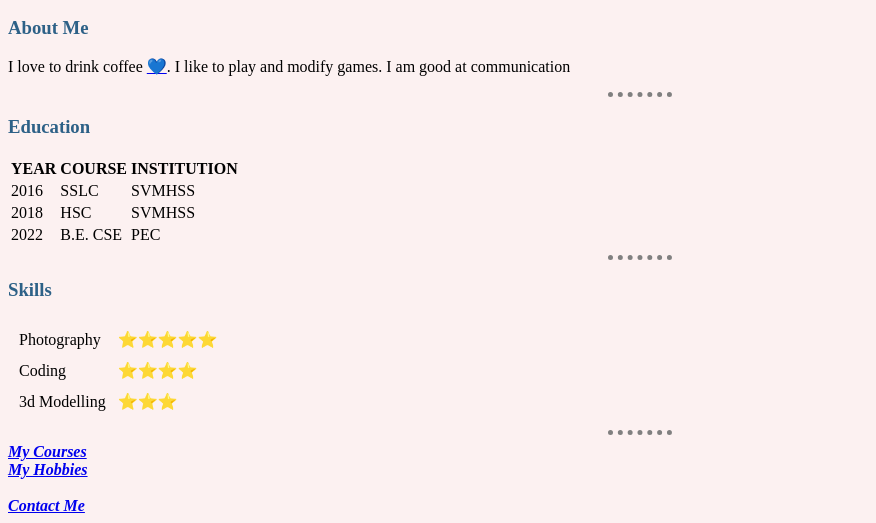
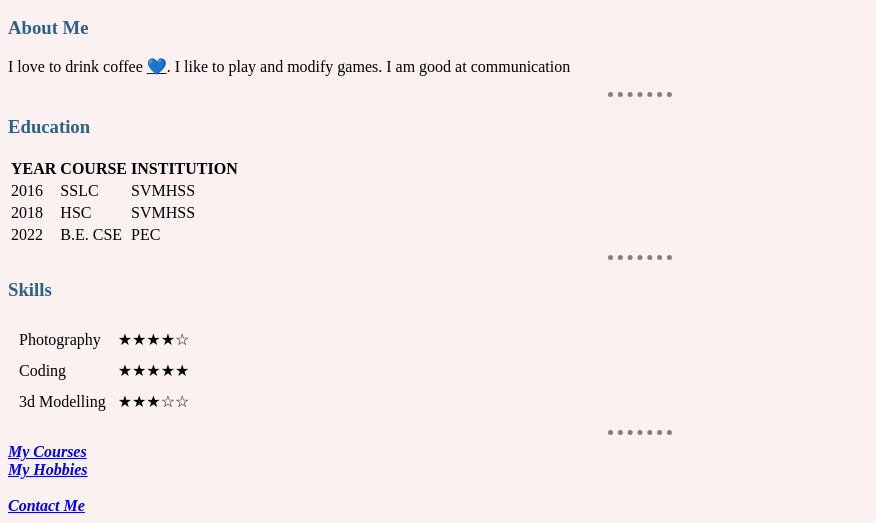
Before and after one commit to dhilipanbalasubramanian/Website, a plain HTML site: page index.html in a window 1280 px wide. Shown: the part 374-897 px from the top of the page, without its empty margins (0-876 px from the left). Drawn offline with Linux system fonts and the light colour scheme.

Commit message:
Update index.html

```diff
--- a/index.html
+++ b/index.html
@@ -60,15 +60,15 @@
   <table cellspacing="10">
     <tr>
       <td>Photography</td>
-      <td>⭐⭐⭐⭐⭐</td>
+      <td>★★★★☆</td>
     </tr>
     <tr>
       <td>Coding</td>
-      <td>⭐⭐⭐⭐</td>
+      <td>★★★★★</td>
     </tr>
     <tr>
       <td>3d Modelling</td>
-      <td>⭐⭐⭐</td>
+      <td>★★★☆☆</td>
     </tr>
   </table>
   <hr>
```
